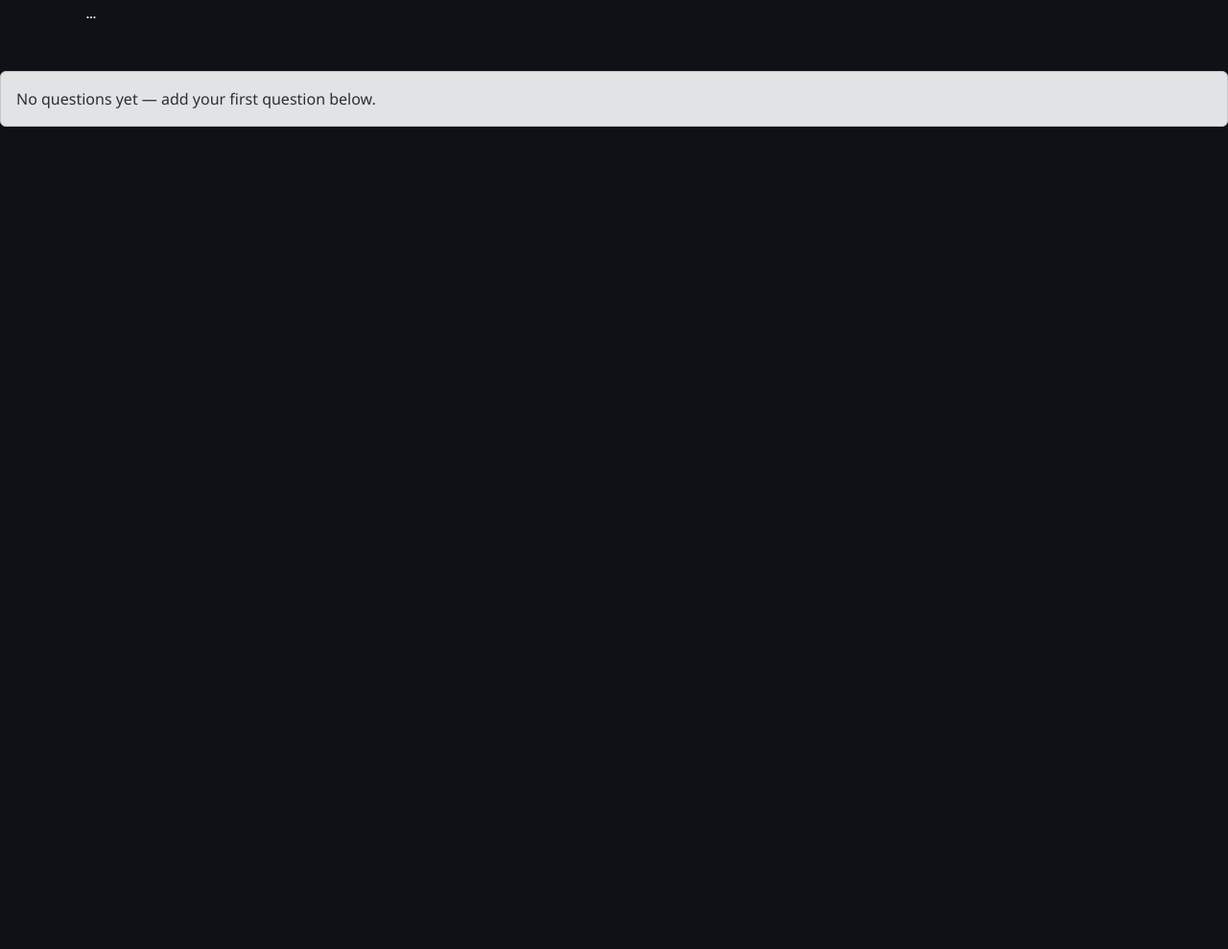
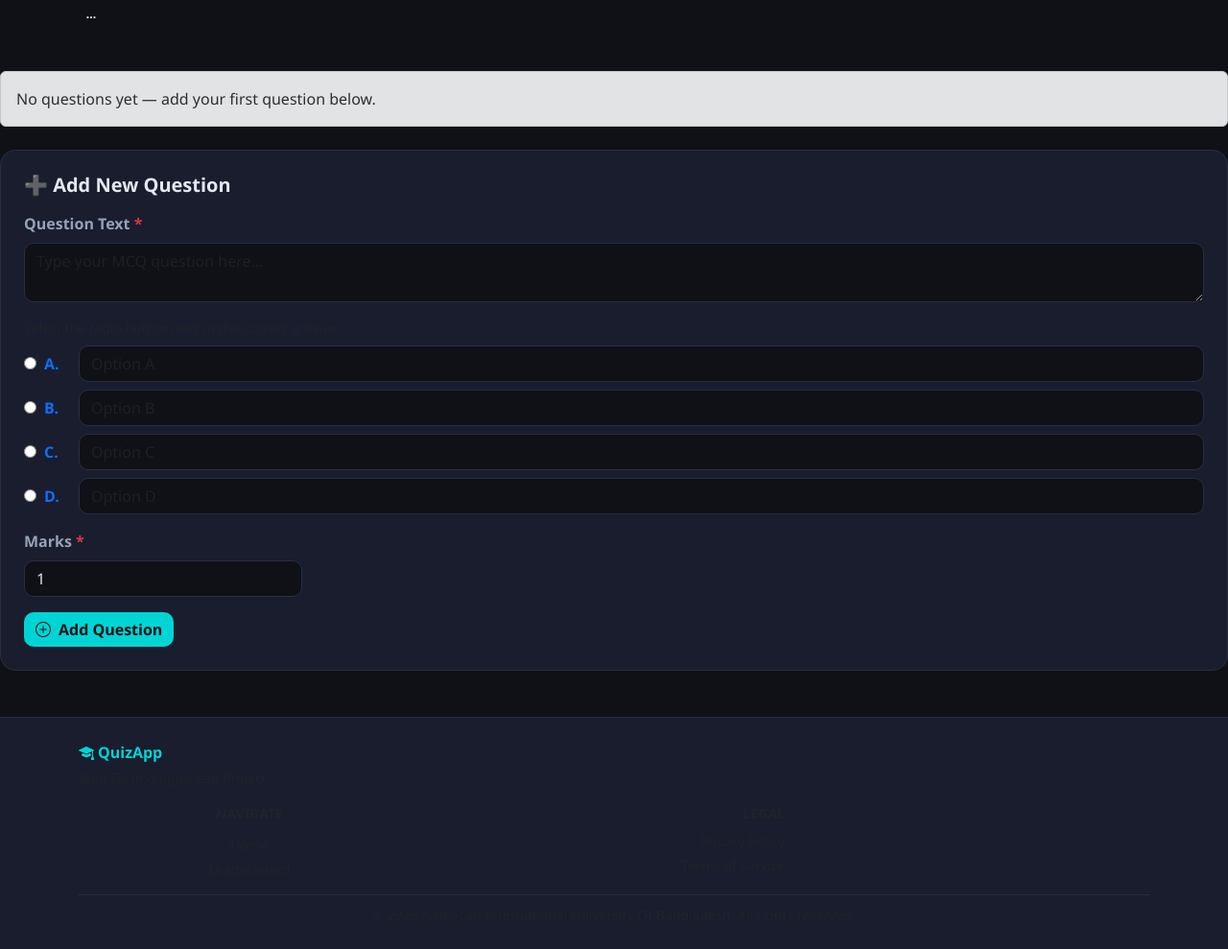
Before and after one commit to Rifat9874/webtech-course-project-aiub, a PHP site: page /question_manager.php in a window 1280 px wide. Shown: the part 132-1121 px from the top of the page at 96% size. Before the commit the page ends 264 px from the top, so only its background shows below. Run offline with PHP 8.4, Linux system fonts and the light colour scheme; data that the repository does not hold is empty; some libraries are stand-ins or nearby versions.

Commit message:
(view/instructor): add new MCQ question form with A-D options, correct answer radio, marks input and server-side error feedback

```diff
--- a/views/instructor/question_manager.php
+++ b/views/instructor/question_manager.php
@@ -72,3 +72,59 @@ require_once __DIR__ . '/../layout/header.php';
     <?php else: ?>
     <div class="alert alert-secondary mb-4">No questions yet — add your first question below.</div>
     <?php endif; ?>
+    <!-- Add Question Form -->
+    <div class="card p-4">
+        <h5 class="fw-bold mb-3">➕ Add New Question</h5>
+        <form method="POST" action="<?= BASE ?>?page=instructor/questions/add&quiz_id=<?= $quiz['id'] ?>">
+
+            <div class="mb-3">
+                <label class="form-label fw-semibold">Question Text <span class="text-danger">*</span></label>
+                <textarea name="question_text" rows="2"
+                    class="form-control <?= isset($errors['question_text'])?'is-invalid':'' ?>"
+                    placeholder="Type your MCQ question here…"><?= htmlspecialchars($_POST['question_text'] ?? '') ?></textarea>
+                <?php if (isset($errors['question_text'])): ?>
+                    <div class="invalid-feedback"><?= htmlspecialchars($errors['question_text']) ?></div>
+                <?php endif; ?>
+            </div>
+
+            <?php if (isset($errors['options'])): ?>
+                <div class="alert alert-danger py-2 small"><?= htmlspecialchars($errors['options']) ?></div>
+            <?php endif; ?>
+            <?php if (isset($errors['correct_option'])): ?>
+                <div class="alert alert-danger py-2 small"><?= htmlspecialchars($errors['correct_option']) ?></div>
+            <?php endif; ?>
+
+            <p class="text-muted small mb-2">Select the radio button next to the correct answer:</p>
+
+            <?php $optLabels = ['A','B','C','D']; ?>
+            <?php for ($j = 0; $j < 4; $j++): ?>
+            <div class="mb-2 d-flex align-items-center gap-2">
+                <input type="radio" name="correct_option" value="<?= $j ?>" id="correct_<?= $j ?>"
+                    <?= (isset($_POST['correct_option']) && $_POST['correct_option'] == $j) ? 'checked' : '' ?>>
+                <label for="correct_<?= $j ?>" class="fw-bold text-primary" style="min-width:28px;"><?= $optLabels[$j] ?>.</label>
+                <input type="text" name="options[<?= $j ?>]" class="form-control"
+                    placeholder="Option <?= $optLabels[$j] ?>"
+                    value="<?= htmlspecialchars($_POST['options'][$j] ?? '') ?>">
+            </div>
+            <?php endfor; ?>
+
+            <div class="row mt-3">
+                <div class="col-sm-3">
+                    <label class="form-label fw-semibold">Marks <span class="text-danger">*</span></label>
+                    <input type="number" name="marks" min="1"
+                        class="form-control <?= isset($errors['marks'])?'is-invalid':'' ?>"
+                        value="<?= htmlspecialchars($_POST['marks'] ?? '1') ?>">
+                    <?php if (isset($errors['marks'])): ?>
+                        <div class="invalid-feedback"><?= htmlspecialchars($errors['marks']) ?></div>
+                    <?php endif; ?>
+                </div>
+            </div>
+
+            <div class="mt-3">
+                <button type="submit" class="btn btn-primary"><i class="bi bi-plus-circle me-2"></i>Add Question</button>
+            </div>
+        </form>
+    </div>
+</div>
+
+<?php require_once __DIR__ . '/../layout/footer.php'; ?>
```
